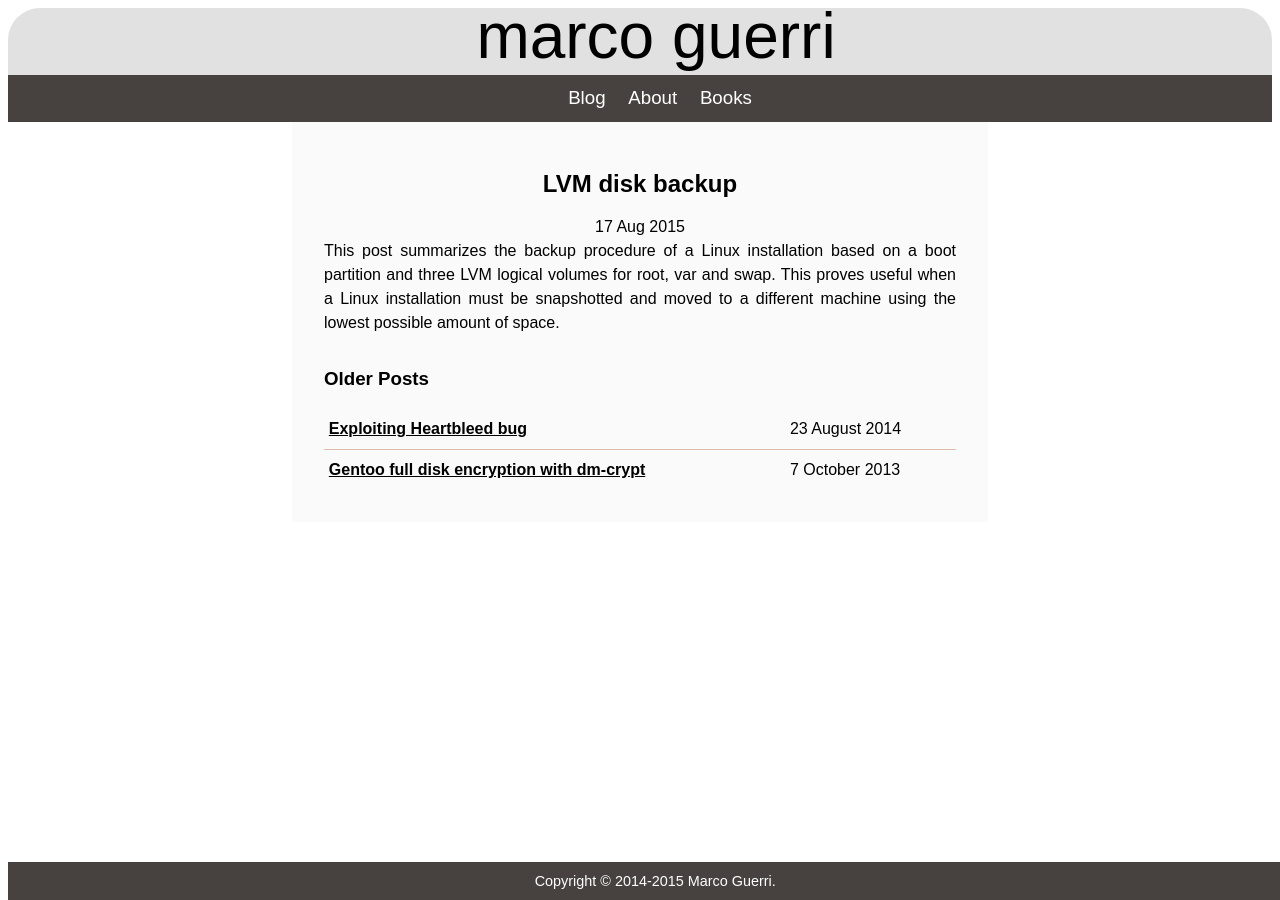
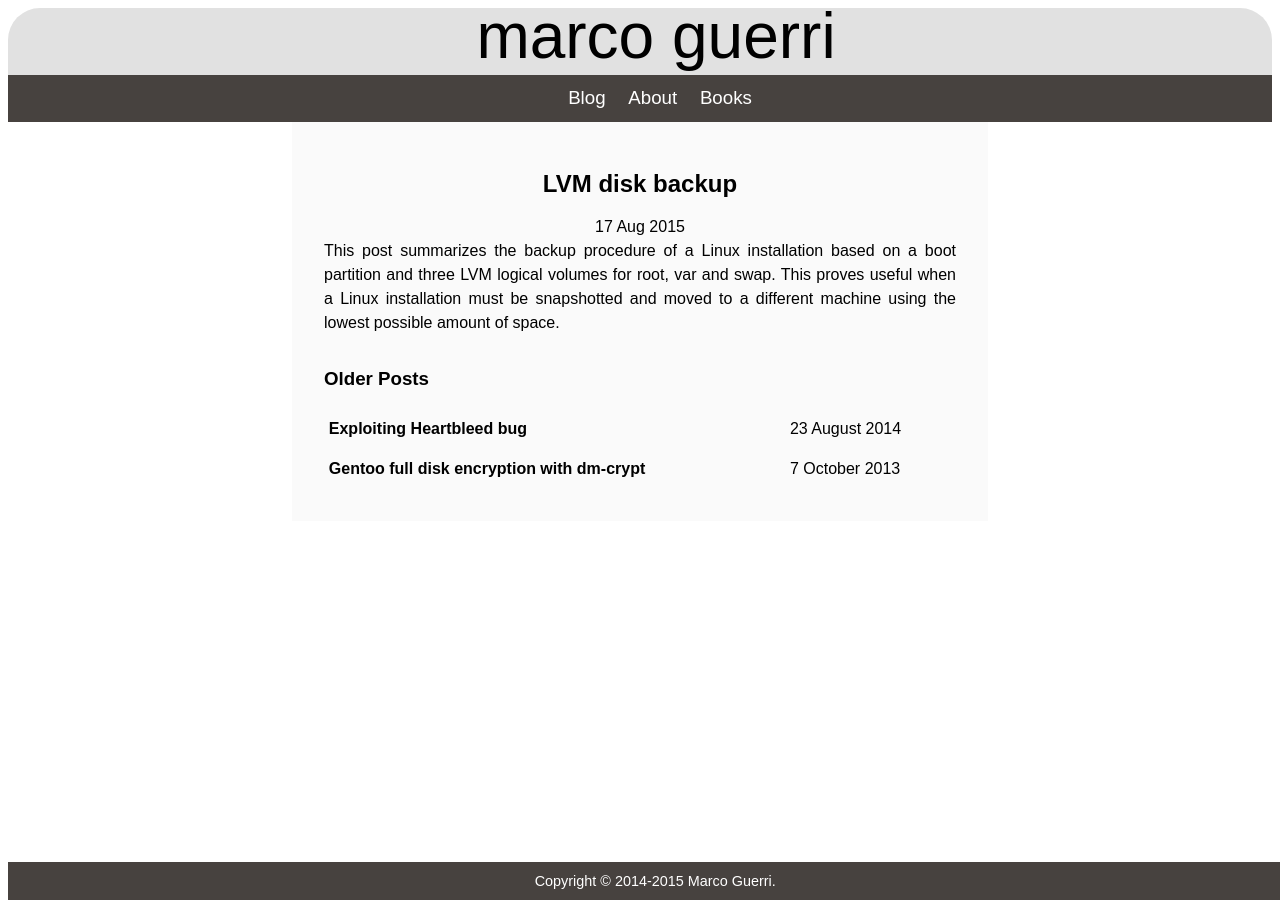
Before and after one commit to marcoguerri/marcoguerri.github.io, a Jekyll site: the page built from index.html, in a window 1280 px wide. Built offline with Jekyll 4.4.1, drawn with Linux system fonts in a browser that asks for light colours; nearby versions of some CDN libraries; Markdown is read by kramdown in place of the engine named in the settings.

Commit message:
Minor style fixes

```diff
--- a/css/master.css
+++ b/css/master.css
@@ -181,6 +181,7 @@ table.post-list {
 table.post-list a {
   color: #000000;
   font-weight: bold;
+  text-decoration: none;
 }
 
 table.post-list th {
@@ -189,7 +190,6 @@ table.post-list th {
 
 table.post-list td, table.post-list th {
   padding: 0.5em 0.3em;
-  border-bottom: 1px solid #dba;
 }
 
 table.post-list tr:last-child td, table.post-list tr:last-child th {
```
